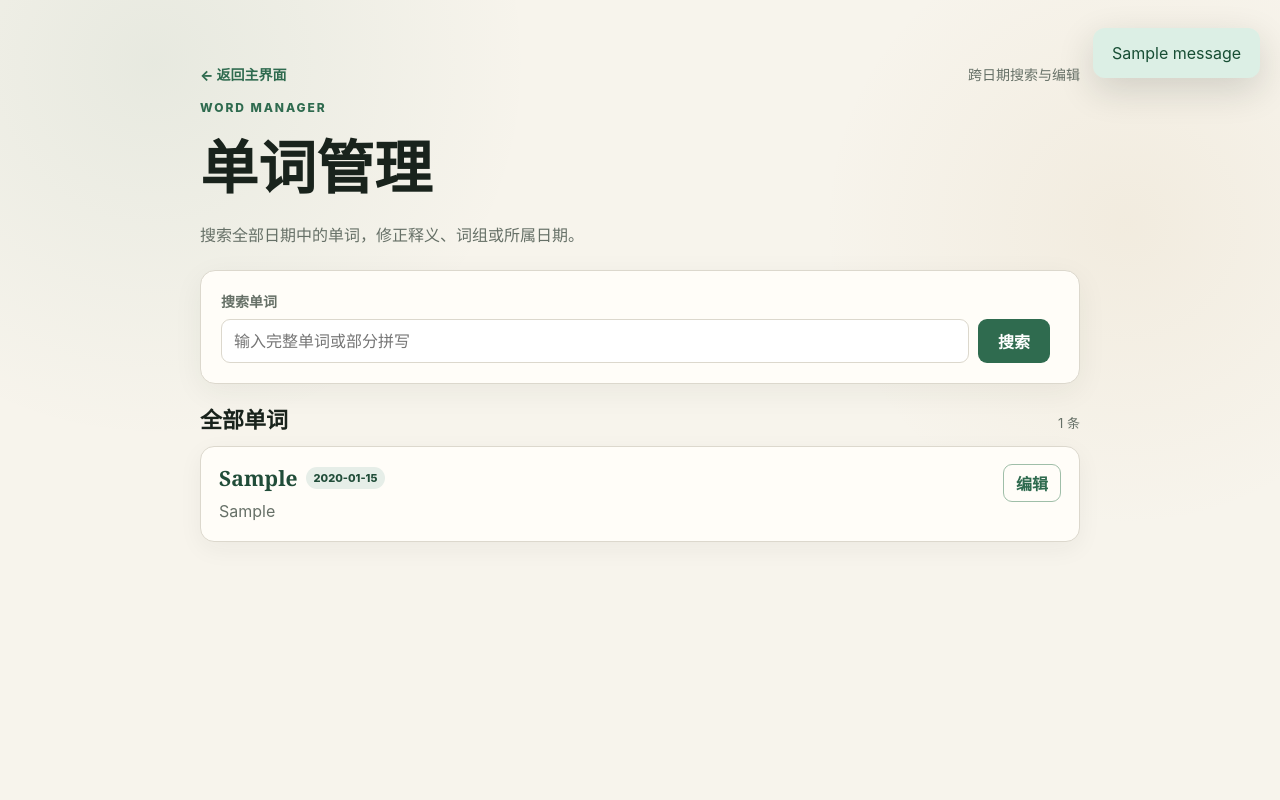
After one commit to cuclr/English, a Flask app: page /words/manage in a window 1280 px wide. The commit adds this page. Run offline with Flask 3, Linux system fonts and the light colour scheme; tables that the repository leaves empty hold one stand-in row (values such as "Sample post"); one stand-in notice (Sample message) is shown.

Commit message:
feat(words): add global search and editing

```diff
--- a/app.py
+++ b/app.py
@@ -14,6 +14,12 @@ from spaced_repetition import (
     level_label,
 )
 from remote_access import RemoteAccessManager
+from word_management import (
+    find_duplicate_groups,
+    find_same_day_conflict,
+    parse_phrases,
+    search_words,
+)
 
 
 BASE_DIR = Path(__file__).resolve().parent
@@ -34,6 +40,7 @@ RATING_LABELS = {
     "known": "认识",
     "easy": "熟练",
 }
+WORD_SEARCH_LIMIT = 200
 
 
 class DatabaseConnection(sqlite3.Connection):
@@ -614,6 +621,84 @@ def date_library():
         words_by_day.setdefault(item["study_day_id"], []).append(item)
 
     return render_template("dates.html", days=days, words_by_day=words_by_day, active_day=active_day)
+
+
+@app.get("/words/manage")
+def word_manager():
+    query = request.args.get("q", "").strip()
+    with get_db() as connection:
+        days = connection.execute(
+            "SELECT id, study_date FROM study_days ORDER BY study_date DESC"
+        ).fetchall()
+        rows, total_results = search_words(connection, query, WORD_SEARCH_LIMIT)
+        duplicate_groups = find_duplicate_groups(connection)
+
+    words = [deserialize_word(row) for row in rows]
+    return render_template(
+        "words_manage.html",
+        query=query,
+        words=words,
+        total_results=total_results,
+        result_limit=WORD_SEARCH_LIMIT,
+        days=days,
+        duplicate_groups=duplicate_groups,
+    )
+
+
+@app.post("/words/<int:word_id>/edit")
+def edit_word(word_id: int):
+    return_query = request.form.get("q", "").strip()
+    redirect_url = url_for("word_manager", q=return_query)
+    word = request.form.get("word", "").strip()
+    meaning = request.form.get("meaning", "").strip()
+    phrases = parse_phrases(request.form.get("phrases", ""))
+    study_day_id = request.form.get("study_day_id", type=int)
+
+    if not word or not meaning or not study_day_id:
+        flash("请填写单词、释义并选择学习日期。", "error")
+        return redirect(redirect_url)
+
+    with get_db() as connection:
+        existing_word = connection.execute(
+            "SELECT id FROM words WHERE id = ?", (word_id,)
+        ).fetchone()
+        if existing_word is None:
+            flash("要编辑的单词不存在。", "error")
+            return redirect(redirect_url)
+
+        target_day = connection.execute(
+            "SELECT study_date FROM study_days WHERE id = ?", (study_day_id,)
+        ).fetchone()
+        if target_day is None:
+            flash("所选学习日期不存在。", "error")
+            return redirect(redirect_url)
+
+        conflict = find_same_day_conflict(connection, word_id, study_day_id, word)
+        if conflict is not None:
+            flash(
+                f"{target_day['study_date']} 已经有单词“{word}”，请避免重复保存。",
+                "error",
+            )
+            return redirect(redirect_url)
+
+        connection.execute(
+            """
+            UPDATE words
+            SET study_day_id = ?, word = ?, definition = ?, meaning = ?, phrases = ?
+            WHERE id = ?
+            """,
+            (
+                study_day_id,
+                word,
+                meaning,
+                meaning,
+                json.dumps(phrases, ensure_ascii=False),
+                word_id,
+            ),
+        )
+
+    flash(f"“{word}”已更新。", "success")
+    return redirect(redirect_url)
 
 
 @app.post("/days")
--- a/static/style.css
+++ b/static/style.css
@@ -124,8 +124,9 @@ body {
 .form-empty { color: var(--muted); }
 label { color: var(--muted); font-size: 14px; font-weight: 700; }
 input, select, button { width: 100%; min-height: 44px; border-radius: 9px; font: inherit; }
-input, select { padding: 0 12px; border: 1px solid var(--line); background: white; color: var(--ink); }
-input:focus, select:focus { outline: 3px solid rgb(var(--accent-rgb) / 16%); border-color: var(--green); }
+input, select, textarea { padding: 0 12px; border: 1px solid var(--line); background: white; color: var(--ink); font: inherit; }
+textarea { width: 100%; padding-top: 10px; padding-bottom: 10px; border-radius: 9px; resize: vertical; }
+input:focus, select:focus, textarea:focus { outline: 3px solid rgb(var(--accent-rgb) / 16%); border-color: var(--green); }
 button { margin-top: 6px; border: 0; background: var(--green); color: white; font-weight: 800; cursor: pointer; transition: background-color .16s ease, border-color .16s ease, color .16s ease, filter .16s ease, transform .16s ease; }
 button:hover { background: var(--green-dark); }
 button:not(:disabled):hover { filter: brightness(.94); }
@@ -395,6 +396,43 @@ small { color: var(--muted); }
 .danger-button { width: auto; padding: 0 18px; background: #a7473f; }
 .danger-button:hover { background: #85352f; }
 
+.word-manager-page { width: min(880px, calc(100% - 32px)); }
+.word-manager-header { margin-bottom: 24px; }
+.word-manager-header h1 { margin: 7px 0; font-family: Georgia, serif; font-size: clamp(38px, 7vw, 58px); }
+.word-manager-header > p:last-child { color: var(--muted); }
+.word-search-form { margin-bottom: 18px; padding: 20px; border: 1px solid var(--line); border-radius: 15px; background: var(--card); box-shadow: 0 8px 30px rgb(36 48 39 / 6%); }
+.word-search-row { display: grid; grid-template-columns: minmax(0, 1fr) auto auto; align-items: center; gap: 9px; margin-top: 8px; }
+.word-search-row button { width: auto; margin: 0; padding: 0 20px; }
+.clear-search-link { color: var(--green); font-size: 14px; font-weight: 800; text-decoration: none; }
+.clear-search-link:hover { color: var(--green-dark); text-decoration: underline; }
+.duplicate-summary { margin-bottom: 18px; border: 1px solid var(--accent-border); border-radius: 14px; background: var(--accent-surface); }
+.duplicate-summary summary { padding: 15px 18px; color: var(--green-dark); font-weight: 800; cursor: pointer; }
+.duplicate-list { display: grid; gap: 7px; padding: 0 14px 14px; }
+.duplicate-list a { display: flex; align-items: center; justify-content: space-between; gap: 14px; padding: 10px 12px; border-radius: 9px; background: var(--card); color: var(--ink); text-decoration: none; }
+.duplicate-list a:hover { background: var(--accent-soft); }
+.duplicate-list span { color: var(--muted); font-size: 12px; text-align: right; }
+.word-results-heading { display: flex; align-items: baseline; justify-content: space-between; gap: 16px; margin-bottom: 12px; }
+.word-results-heading h2 { margin: 0; font-size: 22px; }
+.word-results-heading span, .results-limit-note { color: var(--muted); font-size: 13px; }
+.word-management-list { display: grid; gap: 11px; }
+.word-management-card { padding: 17px 18px; border: 1px solid var(--line); border-radius: 14px; background: var(--card); box-shadow: 0 7px 24px rgb(36 48 39 / 5%); }
+.word-management-summary { display: flex; align-items: flex-start; justify-content: space-between; gap: 18px; }
+.managed-word-copy { min-width: 0; }
+.managed-word-title { display: flex; flex-wrap: wrap; align-items: center; gap: 8px; }
+.managed-word-title > strong { color: var(--green-dark); font-family: Georgia, serif; font-size: 21px; }
+.managed-date-badge, .duplicate-badge { padding: 4px 8px; border-radius: 999px; font-size: 11px; font-weight: 800; }
+.managed-date-badge { background: var(--accent-soft); color: var(--green-dark); }
+.duplicate-badge { background: #fff0d8; color: #8a5a13; }
+.managed-word-copy p { margin: 7px 0 0; color: var(--muted); line-height: 1.55; white-space: pre-line; }
+.managed-word-copy small { display: block; margin-top: 5px; }
+.word-edit-toggle { flex: 0 0 auto; width: auto; min-height: 36px; margin: 0; padding: 6px 12px; border: 1px solid var(--accent-border); background: transparent; color: var(--green); }
+.word-edit-toggle:hover, .word-edit-toggle[aria-expanded="true"] { border-color: var(--green); background: var(--accent-soft); color: var(--green-dark); }
+.word-edit-form { display: grid; gap: 9px; margin-top: 16px; padding-top: 16px; border-top: 1px solid var(--line); }
+.word-edit-form[hidden] { display: none; }
+.word-edit-grid { display: grid; grid-template-columns: 1fr 1fr; gap: 12px; }
+.word-edit-grid > div { display: grid; gap: 7px; }
+.save-word-button { width: auto; min-width: 140px; margin: 5px 0 0 auto; padding: 0 18px; }
+
 @keyframes toast-in {
     from { opacity: 0; transform: translateY(-12px) scale(.98); }
     to { opacity: 1; transform: translateY(0) scale(1); }
@@ -405,7 +443,7 @@ small { color: var(--muted); }
 }
 
 @media (max-width: 480px) {
-    .page, .study-page, .dates-page, .settings-page, .review-range-page { width: min(100% - 20px, 960px); padding-top: 24px; padding-bottom: 48px; }
+    .page, .study-page, .dates-page, .settings-page, .review-range-page, .word-manager-page { width: min(100% - 20px, 960px); padding-top: 24px; padding-bottom: 48px; }
     .card, .day-card, .empty-state, .settings-section { padding: 18px; border-radius: 14px; }
     .hero { margin-bottom: 24px; }
     .hero h1 { font-size: 43px; }
@@ -437,6 +475,12 @@ small { color: var(--muted); }
     .book-row form, .book-row button, .danger-button { width: 100%; }
     .backup-row { align-items: stretch; flex-direction: column; }
     .restore-backup-form, .restore-backup-button { width: 100%; }
+    .word-search-row { grid-template-columns: 1fr auto; }
+    .word-search-row input { grid-column: 1 / -1; }
+    .word-edit-grid { grid-template-columns: 1fr; }
+    .word-management-summary { gap: 10px; }
+    .duplicate-list a { align-items: flex-start; flex-direction: column; gap: 4px; }
+    .duplicate-list span { text-align: left; }
     .range-toolbar { align-items: flex-start; flex-direction: column; gap: 8px; }
     .review-range-form { padding: 16px; }
     .favorite-review-module { padding: 16px; }
--- a/templates/index.html
+++ b/templates/index.html
@@ -14,6 +14,7 @@
                 <p class="eyebrow">VOCABULARY NOTEBOOK</p>
                 <div class="hero-links">
                     <a class="text-link" href="{{ url_for('custom_review_setup') }}">专项背诵</a>
+                    <a class="text-link" href="{{ url_for('word_manager') }}">单词管理</a>
                     <a class="text-link" href="{{ url_for('date_library') }}">切换日期</a>
                     <a class="text-link" href="{{ url_for('settings_page') }}">设置</a>
                 </div>
--- /dev/null
+++ b/templates/words_manage.html
@@ -0,0 +1,150 @@
+<!doctype html>
+<html lang="zh-CN">
+<head>
+    <meta charset="utf-8">
+    <meta name="viewport" content="width=device-width, initial-scale=1">
+    <title>单词管理</title>
+    <script src="{{ url_for('static', filename='theme.js') }}"></script>
+    <link rel="stylesheet" href="{{ url_for('static', filename='style.css') }}">
+</head>
+<body>
+    <main class="page word-manager-page">
+        <nav class="study-nav">
+            <a href="{{ url_for('index') }}">← 返回主界面</a>
+            <span>跨日期搜索与编辑</span>
+        </nav>
+
+        {% with messages = get_flashed_messages(with_categories=true) %}
+            {% if messages %}
+                <section class="messages" aria-live="polite" aria-atomic="true">
+                    {% for category, message in messages %}
+                        <p class="message {{ category }}">{{ message }}</p>
+                    {% endfor %}
+                </section>
+            {% endif %}
+        {% endwith %}
+
+        <header class="word-manager-header">
+            <p class="eyebrow">WORD MANAGER</p>
+            <h1>单词管理</h1>
+            <p>搜索全部日期中的单词，修正释义、词组或所属日期。</p>
+        </header>
+
+        <form class="word-search-form" method="get" action="{{ url_for('word_manager') }}">
+            <label for="word-search">搜索单词</label>
+            <div class="word-search-row">
+                <input id="word-search" name="q" type="search" value="{{ query }}" placeholder="输入完整单词或部分拼写" autocomplete="off">
+                <button type="submit">搜索</button>
+                {% if query %}<a class="clear-search-link" href="{{ url_for('word_manager') }}">清除</a>{% endif %}
+            </div>
+        </form>
+
+        {% if duplicate_groups %}
+            <details class="duplicate-summary">
+                <summary>发现 {{ duplicate_groups|length }} 组跨日期重复单词</summary>
+                <div class="duplicate-list">
+                    {% for duplicate in duplicate_groups %}
+                        <a href="{{ url_for('word_manager', q=duplicate.word) }}">
+                            <strong>{{ duplicate.word }}</strong>
+                            <span>{{ duplicate.duplicate_count }} 条 · {{ duplicate.study_dates|replace(',', '、') }}</span>
+                        </a>
+                    {% endfor %}
+                </div>
+            </details>
+        {% endif %}
+
+        <section class="word-search-results">
+            <div class="word-results-heading">
+                <h2>{% if query %}“{{ query }}”的搜索结果{% else %}全部单词{% endif %}</h2>
+                <span>{{ total_results }} 条</span>
+            </div>
+
+            {% if total_results > result_limit %}
+                <p class="results-limit-note">结果较多，当前显示前 {{ result_limit }} 条，请输入更多字母缩小范围。</p>
+            {% endif %}
+
+            {% if words %}
+                <div class="word-management-list">
+                    {% for item in words %}
+                        <article class="word-management-card" id="word-{{ item.id }}">
+                            <div class="word-management-summary">
+                                <div class="managed-word-copy">
+                                    <div class="managed-word-title">
+                                        <strong>{{ item.word }}</strong>
+                                        <span class="managed-date-badge">{{ item.study_date }}</span>
+                                        {% if item.duplicate_count > 1 %}<span class="duplicate-badge">重复 {{ item.duplicate_count }} 条</span>{% endif %}
+                                    </div>
+                                    <p>{{ item.definition or '暂无释义' }}</p>
+                                    {% if item.phrases %}<small>{{ item.phrases|length }} 个词组</small>{% endif %}
+                                </div>
+                                <button
+                                    class="word-edit-toggle"
+                                    type="button"
+                                    aria-expanded="false"
+                                    aria-controls="word-edit-{{ item.id }}"
+                                    data-word-edit-toggle
+                                >编辑</button>
+                            </div>
+
+                            <form
+                                id="word-edit-{{ item.id }}"
+                                class="word-edit-form"
+                                method="post"
+                                action="{{ url_for('edit_word', word_id=item.id) }}"
+                                hidden
+                            >
+                                <input type="hidden" name="q" value="{{ query }}">
+                                <div class="word-edit-grid">
+                                    <div>
+                                        <label for="edit-word-{{ item.id }}">单词</label>
+                                        <input id="edit-word-{{ item.id }}" name="word" value="{{ item.word }}" required>
+                                    </div>
+                                    <div>
+                                        <label for="edit-day-{{ item.id }}">学习日期</label>
+                                        <select id="edit-day-{{ item.id }}" name="study_day_id" required>
+                                            {% for day in days %}
+                                                <option value="{{ day.id }}" {% if day.id == item.study_day_id %}selected{% endif %}>{{ day.study_date }}</option>
+                                            {% endfor %}
+                                        </select>
+                                    </div>
+                                </div>
+                                <label for="edit-meaning-{{ item.id }}">释义</label>
+                                <textarea id="edit-meaning-{{ item.id }}" name="meaning" rows="3" required>{{ item.definition }}</textarea>
+                                <label for="edit-phrases-{{ item.id }}">词组（每行一个）</label>
+                                <textarea id="edit-phrases-{{ item.id }}" name="phrases" rows="4" placeholder="每行填写一个词组">{{ item.phrases|join('\n') }}</textarea>
+                                <button class="save-word-button" type="submit">保存修改</button>
+                            </form>
+                        </article>
+                    {% endfor %}
+                </div>
+            {% else %}
+                <div class="empty-state">
+                    <p>{% if query %}没有找到包含“{{ query }}”的单词。{% else %}还没有添加单词。{% endif %}</p>
+                </div>
+            {% endif %}
+        </section>
+    </main>
+
+    <button id="back-to-top" class="back-to-top" type="button" aria-label="回到页面顶部" aria-hidden="true" tabindex="-1" title="回到顶部">
+        <svg viewBox="0 0 24 24" aria-hidden="true" focusable="false">
+            <path d="M6 10.5 12 4.5l6 6M12 5v14"></path>
+        </svg>
+        <span>顶部</span>
+    </button>
+
+    <script>
+        document.querySelectorAll('[data-word-edit-toggle]').forEach((button) => {
+            const form = document.getElementById(button.getAttribute('aria-controls'));
+            if (!form) return;
+            button.addEventListener('click', () => {
+                const willOpen = form.hidden;
+                form.hidden = !willOpen;
+                button.setAttribute('aria-expanded', String(willOpen));
+                button.textContent = willOpen ? '收起' : '编辑';
+                if (willOpen) form.querySelector('input[name="word"]')?.focus();
+            });
+        });
+    </script>
+    <script src="{{ url_for('static', filename='back_to_top.js') }}"></script>
+</body>
+</html>
```
Also changed, not shown: tests/test_word_search.py (added, +146 -0 lines), word_management.py (added, +90 -0 lines), CHANGELOG.md, README.md.
